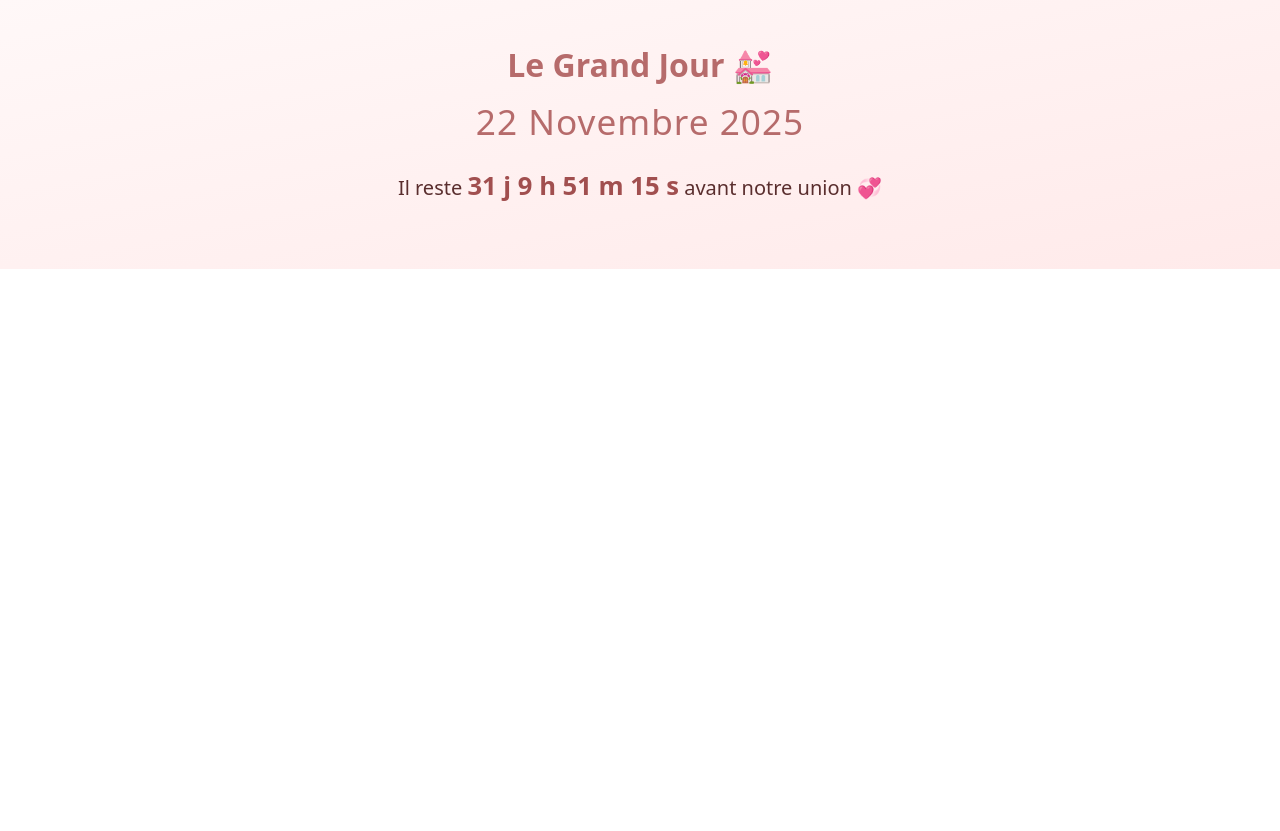
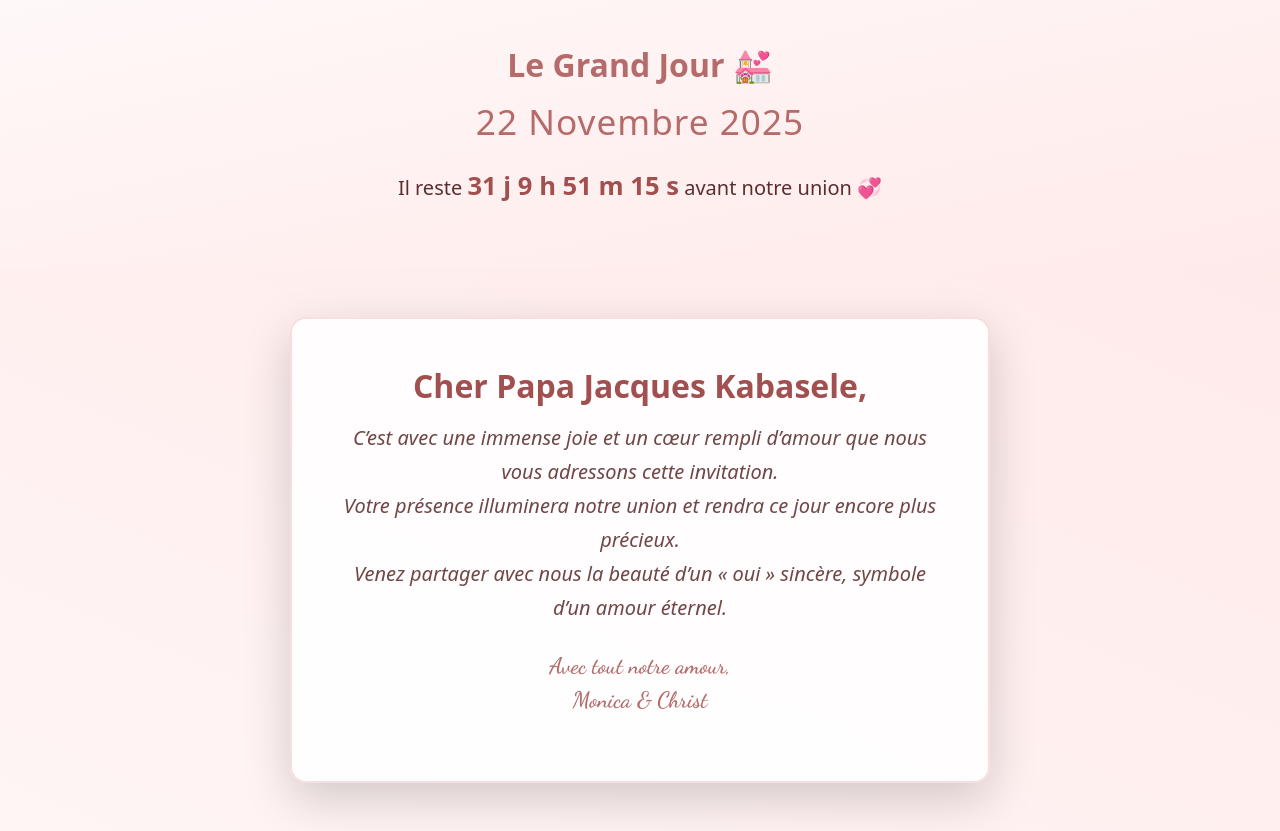
Before and after one commit to Outchi-Services/coupleMapinga, a website: page frontend/index.html in a window 1280 px wide. Shown: the part 802-1633 px from the top of the page. Before the commit the page ends 1071 px from the top, so only its background shows below. Drawn offline with nearby package versions, Linux system fonts and the light colour scheme.

Commit message:
personal guest section

```diff
--- a/frontend/css/style.css
+++ b/frontend/css/style.css
@@ -128,6 +128,49 @@
 }
 
 
+/* Section 3: Romantic Message */
+#message {
+  background: linear-gradient(to top right, #fff5f5, #ffeaea);
+  color: #5a2e2e;
+}
+
+.message-card {
+  max-width: 700px;
+  background: rgba(255, 255, 255, 0.9);
+  border: 2px solid #f8dede;
+  transition: transform 0.6s ease, box-shadow 0.6s ease;
+}
+
+.message-card:hover {
+  transform: translateY(-5px);
+  box-shadow: 0 10px 25px rgba(0, 0, 0, 0.1);
+}
+
+.romantic-text {
+  font-style: italic;
+  line-height: 1.7;
+  color: #704747;
+  animation: fadeUp 2s ease-in-out;
+}
+
+.signature {
+  font-family: 'Dancing Script', cursive;
+  font-size: 1.4rem;
+  color: #b66b6b;
+}
+
+/* Soft fade-up animation */
+@keyframes fadeUp {
+  from {
+    opacity: 0;
+    transform: translateY(20px);
+  }
+  to {
+    opacity: 1;
+    transform: translateY(0);
+  }
+}
+
 
 
 /* Responsive font sizes */
--- a/frontend/index.html
+++ b/frontend/index.html
@@ -9,6 +9,8 @@
     rel="stylesheet"
   />
   <link rel="stylesheet" href="css/style.css" />
+  <link href="https://fonts.googleapis.com/css2?family=Dancing+Script:wght@600&display=swap" rel="stylesheet">
+
 </head>
 <body>
   <!-- Section 1: Fullscreen Couple Image -->
@@ -32,6 +34,22 @@
   </div>
 </section>
 
+<!-- Section 3: Romantic Message -->
+<section id="message" class="py-5">
+  <div class="container text-center">
+    <div class="message-card mx-auto p-4 p-md-5 shadow-lg rounded-4">
+      <h2 class="mb-3 fw-semibold" style="color:#a14f4f;">Cher Papa Jacques Kabasele,</h2>
+      <p class="lead romantic-text mb-4">
+        C’est avec une immense joie et un cœur rempli d’amour que nous vous adressons cette invitation.
+        <br>
+        Votre présence illuminera notre union et rendra ce jour encore plus précieux.
+        <br>
+        Venez partager avec nous la beauté d’un « oui » sincère, symbole d’un amour éternel.
+      </p>
+      <p class="signature">Avec tout notre amour,<br><strong>Monica &amp; Christ</strong></p>
+    </div>
+  </div>
+</section>
 
   <script src="https://cdn.jsdelivr.net/npm/bootstrap@5.3.2/dist/js/bootstrap.bundle.min.js"></script>
   <script src="js/main.js"></script>
```
